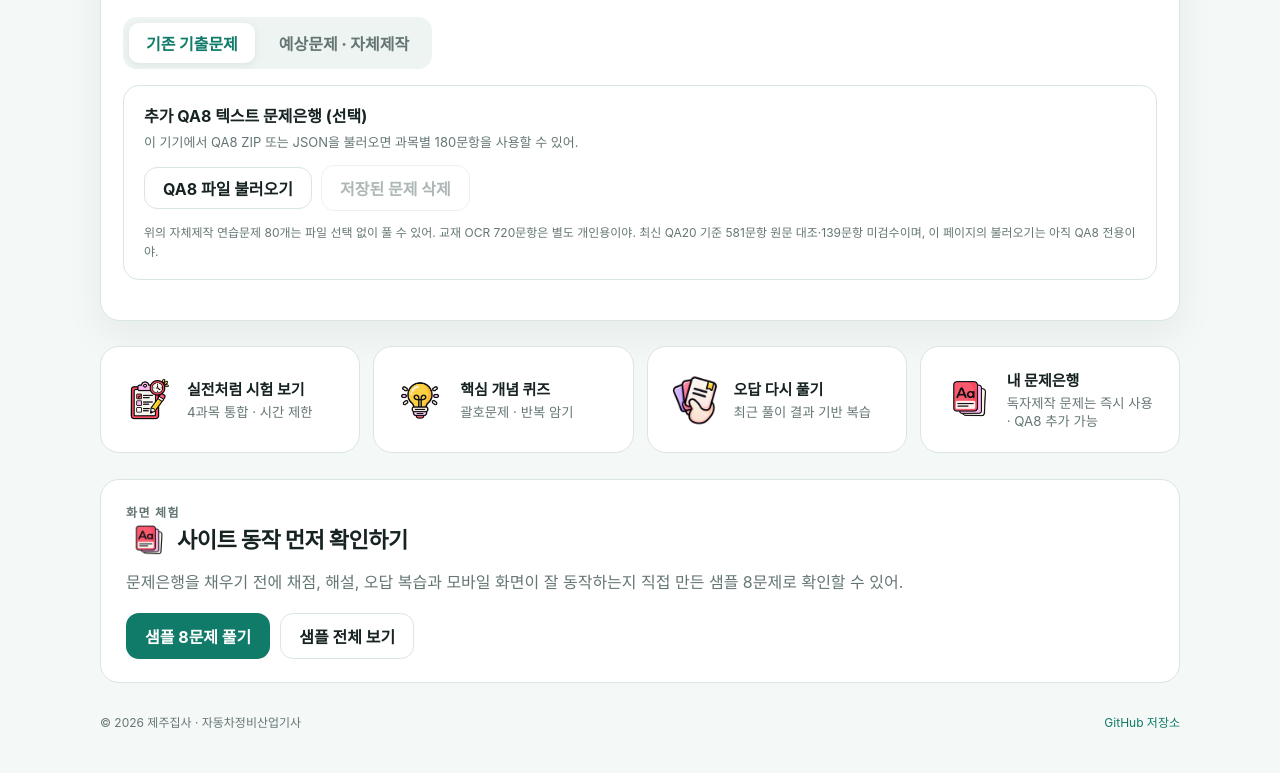
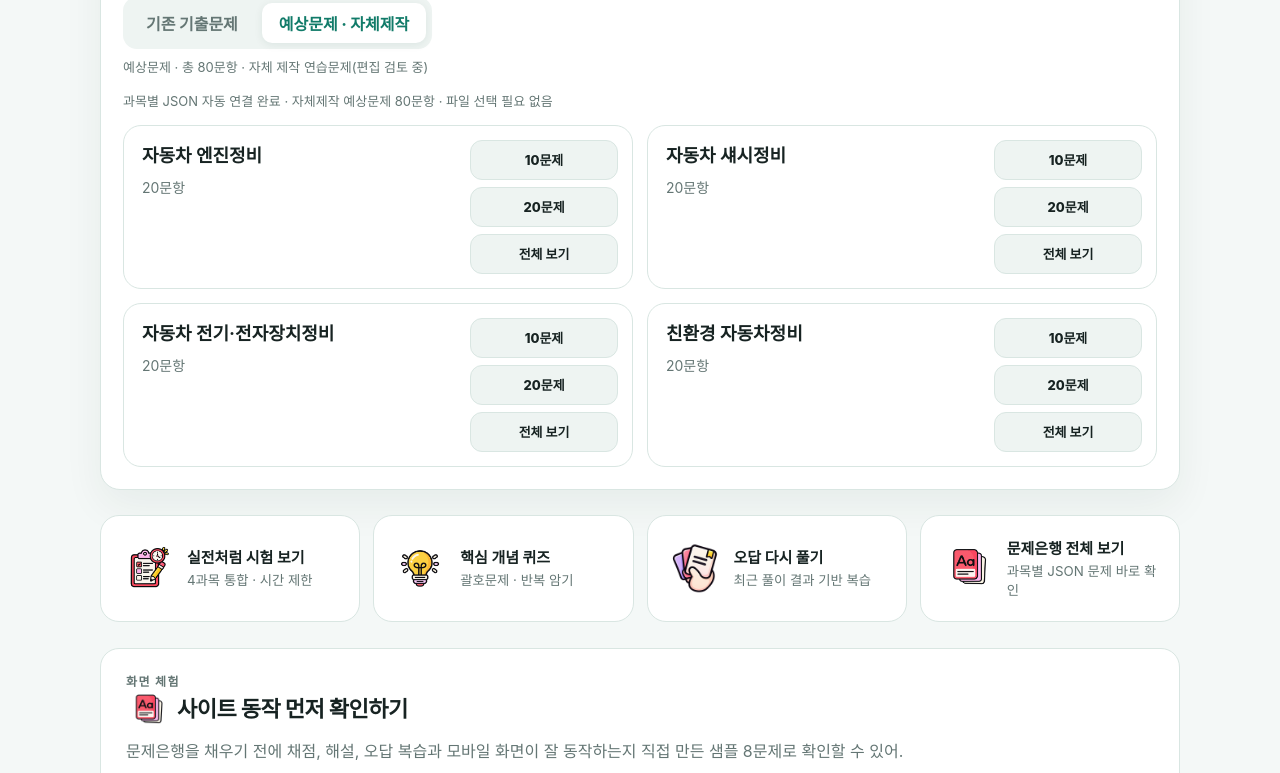
Before and after one commit to jejuzipsa/automotive-quiz, a plain HTML site: page index.html in a window 1280 px wide. Shown: the part 334-1107 px from the top of the page. Drawn offline with Linux system fonts and the light colour scheme.

Commit message:
refactor: load per-subject JSON automatically, remove ZIP import UI

```diff
--- a/index.html
+++ b/index.html
@@ -27,7 +27,7 @@
     </header>
 
     <section id="homeView" class="view">
-      <div class="notice-line"><span aria-hidden="true">ⓘ</span><div><b>초기 구성 테스트</b> — 교재 원문을 복사하지 않은 독자 제작 연습문제 80개를 바로 풀 수 있어. 최신 QA20 개인 문제은행은 원문 581/720문항 대조 완료 상태야. 현재 사이트 파일 가져오기는 QA8 버전만 지원해.</div></div>
+      <div class="notice-line"><span aria-hidden="true">ⓘ</span><div><b>과목별 자동 출제</b> — 공개 가능한 자체제작 문제는 JSON 문제은행에서 자동으로 불러와. 교재 원본 720문항은 별도 비공개 검수 중이며 이 사이트에 공개하지 않아.</div></div>
       <section class="past-exam-home-section" aria-labelledby="homeSubjectTitle">
         <div class="section-header">
           <div>
@@ -37,22 +37,11 @@
           </div>
         </div>
         <div class="mode-switch" role="tablist" aria-label="문제은행 선택">
-          <button id="trackPast" type="button" role="tab" aria-selected="true" class="active">기존 기출문제</button>
-          <button id="trackExpected" type="button" role="tab" aria-selected="false">예상문제 · 자체제작</button>
+          <button id="trackPast" type="button" role="tab" aria-selected="false">기존 기출문제</button>
+          <button id="trackExpected" type="button" role="tab" aria-selected="true" class="active">예상문제 · 자체제작</button>
         </div>
         <p id="trackSummary" class="track-summary"></p>
-        <section id="personalTextBankBox" class="qa8-import-panel" aria-labelledby="personalTextBankTitle">
-          <div class="qa8-import-info">
-            <strong id="personalTextBankTitle">추가 QA8 텍스트 문제은행 (선택)</strong>
-            <span id="personalTextBankStatus" aria-live="polite">이 기기에서 QA8 ZIP 또는 JSON을 불러오면 과목별 180문항을 사용할 수 있어.</span>
-          </div>
-          <div class="qa8-import-actions">
-            <label class="secondary-btn qa8-file-label" for="personalTextBankInput">QA8 파일 불러오기</label>
-            <input id="personalTextBankInput" type="file" accept=".zip,.json,application/zip,application/json" class="qa8-file-input">
-            <button id="personalTextBankClearBtn" class="ghost-btn" type="button" disabled>저장된 문제 삭제</button>
-          </div>
-          <p class="qa8-technical-warning">위의 자체제작 연습문제 80개는 파일 선택 없이 풀 수 있어. 교재 OCR 720문항은 별도 개인용이야. 최신 QA20 기준 581문항 원문 대조·139문항 미검수이며, 이 페이지의 불러오기는 아직 QA8 전용이야.</p>
-        </section>
+        <p id="bankLoadStatus" class="track-summary" role="status">과목별 JSON 문제은행을 불러오는 중이야.</p>
         <div class="subject-grid" id="subjectGrid" aria-live="polite"></div>
       </section>
 
@@ -66,9 +55,9 @@
         <button id="wrongEntryBtn" class="feature-card" type="button">
           <img class="feature-icon" src="assets/hand-note-icon.png" alt="" aria-hidden="true" width="48" height="48"><span><strong>오답 다시 풀기</strong><small>최근 풀이 결과 기반 복습</small></span>
         </button>
-        <a href="#personalTextBankBox" id="privateBankEntryBtn" class="feature-card private-link-card">
-          <img class="feature-icon" src="assets/core-card-icon.png" alt="" aria-hidden="true" width="48" height="48"><span><strong>내 문제은행</strong><small>독자제작 문제는 즉시 사용 · QA8 추가 가능</small></span>
-        </a>
+        <button id="bankEntryBtn" class="feature-card private-link-card" type="button">
+          <img class="feature-icon" src="assets/core-card-icon.png" alt="" aria-hidden="true" width="48" height="48"><span><strong>문제은행 전체 보기</strong><small>과목별 JSON 문제 바로 확인</small></span>
+        </button>
       </div>
       <section class="section-panel" aria-labelledby="demoTitle">
         <p class="eyebrow">화면 체험</p>
@@ -147,14 +136,7 @@
       </div>
     </section>
   </main>
-  <script src="vendor/jszip.min.js?v=3.10.1" defer></script>
   <script src="quiz-utils.js?v=1.0.0" defer></script>
-  <script src="personal-text-bank.js?v=1.0.0" defer></script>
-  <script src="data/original/engine.js?v=1.0.0" defer></script>
-  <script src="data/original/chassis.js?v=1.0.0" defer></script>
-  <script src="data/original/electrical.js?v=1.0.0" defer></script>
-  <script src="data/original/eco.js?v=1.0.0" defer></script>
-  <script src="data/questions.js?v=1.0.0" defer></script>
-  <script src="app.js?v=1.2.0" defer></script>
+  <script src="app.js?v=1.3.0" defer></script>
 </body>
 </html>
```
